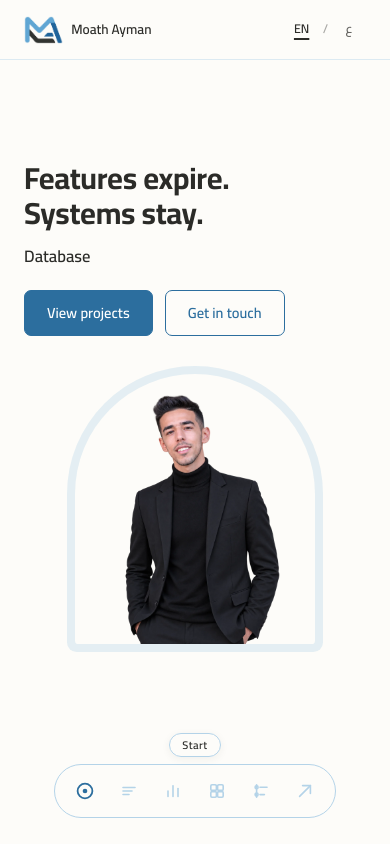
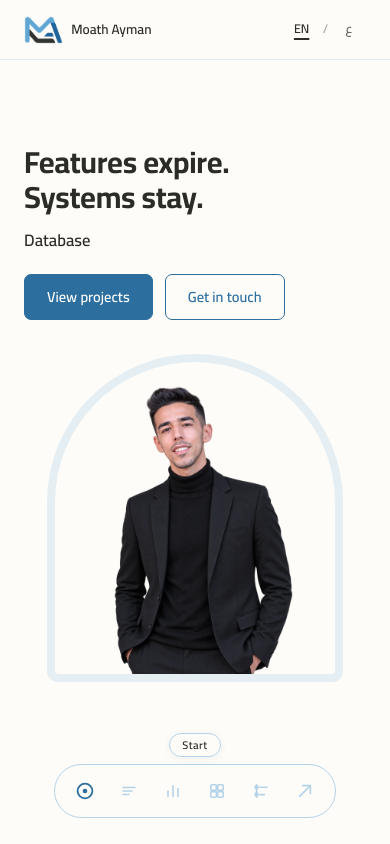
Before and after one commit to imoathayman/Portfolio, a Vue app: page / in a window 390 px wide. Built offline with nearby package versions, Linux system fonts and the light colour scheme.

Commit message:
style(hero): enlarge mobile portrait frame and shift slightly lower

```diff
--- a/src/views/HeroView.vue
+++ b/src/views/HeroView.vue
@@ -237,8 +237,8 @@ onBeforeUnmount(() => {
     flex-direction: column-reverse;
     justify-content: center;
     padding-inline: var(--gutter-mobile);
-    padding-block: var(--pad-block-mobile) var(--dock-clearance);
-    gap: clamp(24px, 4.5vh, 44px);
+    padding-block: var(--pad-block-mobile) calc(var(--dock-clearance) - 14px);
+    gap: clamp(28px, 5vh, 48px);
   }
   .hero-content {
     position: static;
@@ -267,8 +267,8 @@ onBeforeUnmount(() => {
   .hero-visual {
     display: block;
     position: relative;
-    width: min(62vw, 240px);
-    height: clamp(190px, 32vh, 275px);
+    width: min(72vw, 285px);
+    height: clamp(230px, 37vh, 325px);
     margin-inline: auto;
     flex-shrink: 0;
     border-radius: 999px 999px 28px 28px;
```
